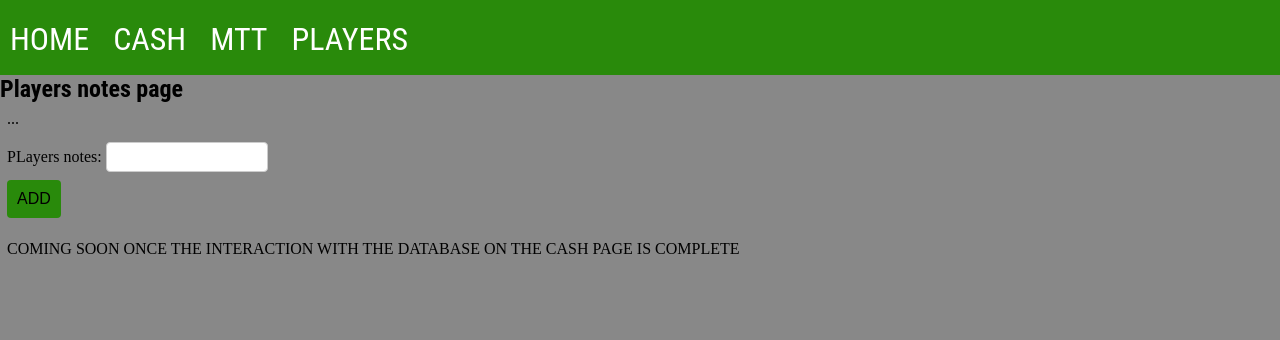
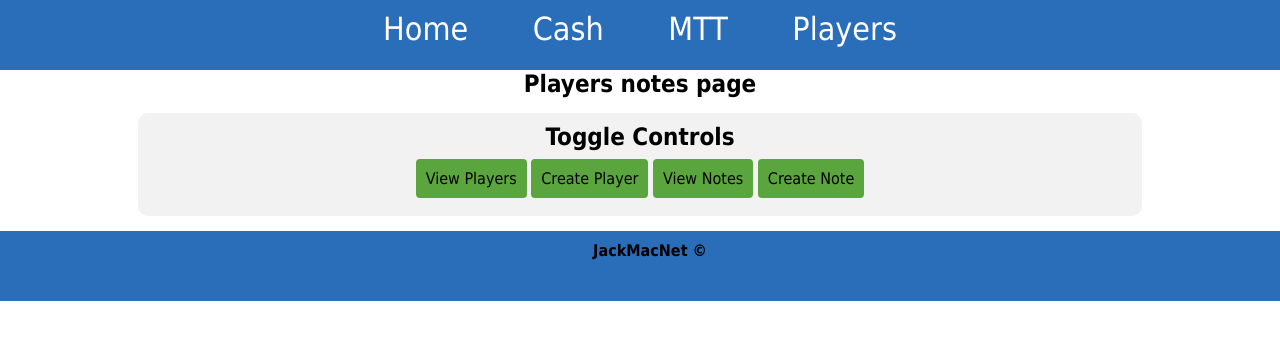
Before and after one commit to jackmacaa/livePoker, a PHP site: page /players.php in a window 1280 px wide. Shown: the top 340 px of the page. Run offline with PHP 8.4, Linux system fonts and the light colour scheme; data that the repository does not hold is empty.

Commit message:
Add files via upload

```diff
--- /dev/null
+++ b/includes/notes.dropdown.php
@@ -0,0 +1,11 @@
+<?php
+    include_once 'db.php';
+
+    $result = mysqli_query($conn, "SELECT * FROM player");
+
+    echo "<select name='playerName'>";
+    while ($row = mysqli_fetch_array($result)) {
+        echo "<option value=" . $row['playerName'] . ">" . $row['playerName'] . "</option>";
+    }
+
+    echo "</select>";
--- /dev/null
+++ b/includes/notes.view.php
@@ -0,0 +1,34 @@
+<?php
+    include_once 'includes\db.php';
+
+    $result = mysqli_query($conn, "SELECT * FROM notes");
+
+    echo "<table border='1'>
+    <caption>Notes </caption>
+    <tr>
+    <th>Player Name</th>
+    <th>Description</th>
+    <th>Preflop</th>
+    <th>Flop</th>
+    <th>Turn</th>
+    <th>River</th>
+    <th>Extra</th>
+    </tr>";
+
+    while($row = mysqli_fetch_array($result))
+    {
+    $id = $row['id'];
+
+    echo    "<tr>";
+    echo    "<td>" . $row['playerName'] . "</td>";
+    echo    "<td>" . $row['descript'] . "</td>";
+    echo    "<td>" . $row['preflop'] .  "</td>";
+    echo    "<td>" . $row['flop'] .  "</td>";
+    echo    "<td>" . $row['turn'] .  "</td>";
+    echo    "<td>" . $row['river'] .  "</td>";
+    echo    "<td>" . $row['extra'] .  "</td>";
+
+    echo    "</tr>";
+    }
+
+    echo "</table>";
--- /dev/null
+++ b/includes/players.table.php
@@ -0,0 +1,27 @@
+<?php
+    include_once 'includes/db.php';
+
+    $result = mysqli_query($conn, "SELECT * FROM player");
+
+    echo "<table border='1'>
+    <caption>Players </caption>
+    <tr>
+    <th>Name</th>
+    <th>Type</th>
+    </tr>";
+
+    while($row = mysqli_fetch_array($result))
+    {
+    $id = $row['id'];
+
+    echo    "<form action='includes/player.delete.php' method='GET'>";
+    echo    "<tr>";
+    echo    "<td>" . $row['playerName'] . "</td>";
+    echo    "<td>" . $row['type'] .  "</td>";
+    echo    "<input type='hidden' id='playerDel' name='playerDel' value='$id'>";
+    echo    "<td><button type='submit' value='submit'>Delete</button> </td>";
+    echo    "</form>";
+    echo    "</tr>";
+    }
+
+    echo "</table>";
--- /dev/null
+++ b/index.php
@@ -0,0 +1,6 @@
+<?php require 'partial/nav.php' ?>
+  <body>
+    <main>
+      <h1>Home Page</h1>
+    </main>
+<?php require 'partial/footer.php'; ?>
--- /dev/null
+++ b/js.js
@@ -0,0 +1,35 @@
+
+
+function showPlayers() {
+    var x = document.getElementById("player-table");
+    if (x.style.display === "none") {
+      x.style.display = "block";
+    } else {
+      x.style.display = "none";
+    }
+  }
+
+  function createPlayer() {
+    var x = document.getElementById("add-player");
+    if (x.style.display === "none") {
+      x.style.display = "block";
+    } else {
+      x.style.display = "none";
+    }
+  }
+  function createNote() {
+    var x = document.getElementById("notes");
+    if (x.style.display === "none") {
+      x.style.display = "block";
+    } else {
+      x.style.display = "none";
+    }
+  }
+  function showNotes() {
+    var x = document.getElementById("notes-table");
+    if (x.style.display === "none") {
+      x.style.display = "block";
+    } else {
+      x.style.display = "none";
+    }
+  }
--- /dev/null
+++ b/partial/footer.php
@@ -0,0 +1,3 @@
+<footer><strong>JackMacNet ©</strong></footer>
+</body>
+</html>
--- /dev/null
+++ b/partial/nav.php
@@ -0,0 +1,18 @@
+<!DOCTYPE html>
+<html lang="en">
+  <head>
+    <meta charset="UTF-8" />
+    <meta name="viewport" content="width=device-width, initial-scale=1.0" />
+    <meta http-equiv="X-UA-Compatible" content="ie=edge" />
+    <link rel="stylesheet " href="style.css" />
+    <script src="js.js"></script>
+    <title>Live Poker Tracker</title>
+  </head>
+  <nav class="nav">
+      <ul>
+        <a href="index.php">Home</a>
+        <a href="cash.php">Cash</a>
+        <a href="mtt.php">MTT</a>
+        <a href="players.php">Players</a>
+      </ul>
+    </nav>
--- a/players.php
+++ b/players.php
@@ -1,29 +1,59 @@
-<!DOCTYPE html>
-<html lang="en">
-  <head>
-    <meta charset="UTF-8" />
-    <meta name="viewport" content="width=device-width, initial-scale=1.0" />
-    <meta http-equiv="X-UA-Compatible" content="ie=edge" />
-    <link rel="stylesheet " href="style.css" />
-    <title>Live Poker Tracker</title>
-  </head>
+<?php require 'partial/nav.php' ?>
   <body>
-    <nav class="nav">
-      <ul>
-        <a href="index.html">HOME</a>
-        <a href="cash.php">CASH</a>
-        <a href="mtt.php">MTT</a>
-        <a href="players.php">PLAYERS</a>
-      </ul>
-    </nav>
     <h1>Players notes page</h1>
-    <p>...</p>
-    <div class="input-cash">
-        <form action="#" method="GET">
-        PLayers notes: <input type="text" name="date" > <br>
-        <button type="submit" value="submit">ADD </button>
+    <div class="container">
+
+    <div class="control">
+    <h1>Toggle Controls </h1>
+    <button class="button" onclick="showPlayers()">View Players</button>
+    <button class="button" onclick="createPlayer()">Create Player</button>
+    <button class="button" onclick="showNotes()">View Notes</button>
+    <button class="button" onclick="createNote()">Create Note</button>
+
+    </div>
+
+    <div id="add-player">
+        <form action="includes/player.input.php" method="GET">
+        <label for="date">Name:</label> <br>
+        <input type="text" name="playerName" > <br><br>
+        <label for="date">Type:</label> <br>
+        <select name="type">
+         <option value="lag">LAG</option>
+         <option value="tag">TAG</option>
+         <option value="nit">NIT</option>
+         <option value="unknown" selected="selected">Unknown</option>
+        </select>
+        <button type="submit" value="submit">Add </button>
         </form>
     </div>
-    <p>COMING SOON ONCE THE INTERACTION WITH THE DATABASE ON THE CASH PAGE IS COMPLETE</p>
-  </body>
-</html>
+
+  <div id="player-table">
+  <?php require_once 'includes/players.table.php' ?>
+    </div>
+
+    <div id="notes">
+    <form action="includes/note.input.php" method="GET">
+      <label for="playerName">Player Name:</label> <br>
+      <?php require'includes/notes.dropdown.php'?>
+      <label for="descript">Note description:</label> <br>
+      <input type="text" name="descript" > <br><br>
+      <label for="preflop">Preflop:</label> <br>
+      <input type="text" name="preflop" > <br><br>
+      <label for="flop">Flop:</label> <br>
+      <input type="text" name="flop" > <br><br>
+      <label for="turn">Turn:</label> <br>
+      <input type="text" name="turn" > <br><br>
+      <label for="river">River:</label> <br>
+      <input type="text" name="river" > <br><br>
+      <label for="extra">Extra:</label> <br>
+      <input type="text" name="extra" > <br><br>
+      <button type="submit" value="submit">Create Note </button>
+    </form>
+    </div>
+
+    <div id="notes-table">
+    <?php require_once 'includes/notes.view.php'?>
+    </div>
+
+  </div>
+<?php require 'partial/footer.php'; ?>
--- a/style.css
+++ b/style.css
@@ -1,58 +1,90 @@
 * {
   padding: 0;
   margin: 0;
+  font-family: "tahoma";
   font-size: 16px;
 }
 
 .title {
-  float: right;
-  font-family: "Roboto Condensed";
   font-size: 3rem;
   padding: 5px;
 }
+
 .nav {
-  background: #298a0b;
-  height: 75px;
+  background: #2a6db9;
+  height: 70px;
+  text-align: center;
 }
 
 .nav a {
   list-style: none;
   position: relative;
-  top: 20px;
+  top: 10px;
   font-size: 2rem;
   text-decoration: none;
   color: #fff;
-  padding: 10px;
-  font-family: "Roboto Condensed";
+  padding: 5px 30px;
+
 }
-
 .nav a:hover {
   color: #000;
 }
 
-.input-cash {
-  padding: 7px;
+.container {
+  width: 80%;
+  margin-left:auto;
+  margin-right:auto;
+  padding: 5px;
+  background: #fff;
+  border-radius: 10px;
 }
 
-.cash-table {
-  padding: 7px;
+.input-cash, #notes, #notes-table, .cash-table, .cash-table-overall, .control, #add-player {
+  padding: 10px;
+  margin: 10px;
+  border-radius: 10px;
+  background-color: #f2f2f2;
 }
 
-.delete-cash {
-  padding: 7px;
+.control {
+  text-align: center;
+}
+
+
+#notes {
+  display: none;
+}
+
+#notes-table{
+  display: none;
+}
+
+#player-table {
+  display: none;
+}
+
+#add-player{
+  display: none;
+}
+
+.cash-table ul li {
+  list-style: none;
 }
 
 input[type="text"],
 select {
-  width: 150px;
-  padding: 5px 5px;
-  display: inline-block;
+  width: 100%;
+  padding: 12px;
   border: 1px solid #ccc;
   border-radius: 4px;
+  box-sizing: border-box;
+  margin-top: 6px;
+  margin-bottom: 10px;
+  resize: vertical;
 }
 
 button[type="submit"] {
-  background-color: #298a0b;
+  background-color: #5ba53e;
   padding: 10px 10px;
   margin: 8px 0;
   border: none;
@@ -60,30 +92,55 @@ button[type="submit"] {
   cursor: pointer;
 }
 
+.button {
+  background-color: #5ba53e;
+  padding: 10px 10px;
+  margin: 8px 0;
+  border: none;
+  border-radius: 4px;
+  cursor: pointer;
+}
+
+.button:hover {
+  color: #fff;
+
+}
+
 input[type="submit"]:hover {
-  background-color: #45a049;
+  background-color: #6cc04a;
 }
 
 table {
-  width: 600px;
+  margin: 20px;
+  width: 95%;
+  margin-left:auto;
+  margin-right:auto;
   border-collapse: collapse;
   border: 1px solid #fff;
-  border-style: hidden;
+  text-align: center;
 }
 table caption {
-  background-color: #298a0b;
+  background-color: #5ba53e;
   font-weight: bold;
   font-size: 1.5rem;
 }
+
 body {
-  background: #888;
+  background: #fff;
 }
 
 h1 {
-  font-family: "Roboto Condensed";
   font-size: 1.5rem;
+  text-align: center;
 }
 
-p {
-  padding: 7px;
+footer {
+  background: #2a6db9;
+  height: 50px;
+  text-align: center;
+  position: relative;
+  left: 0;
+  bottom: 0;
+  width: 100%;
+  padding: 10px;
 }
```
Also changed, not shown: cash.php (+14 -68 lines), includes/cash.table.overall.php (added, +34 -0 lines), includes/cash.table.php (added, +48 -0 lines), includes/note.input.php (added, +17 -0 lines), includes/player.delete.php (added, +9 -0 lines), includes/player.input.php (added, +11 -0 lines), includes/player.view.php (added, +26 -0 lines), mtt.php (+9 -26 lines).
